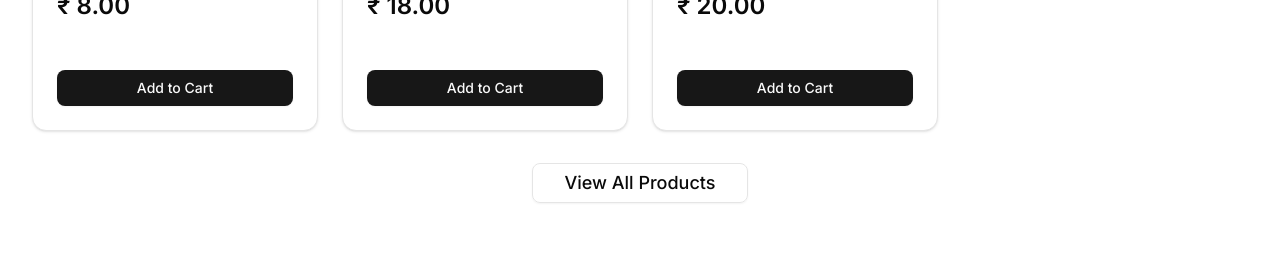
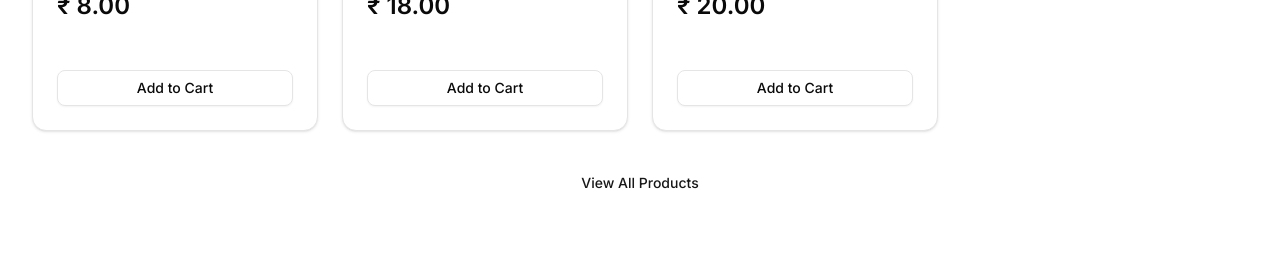
Before and after one commit to ggsingla/bakery-website, a Next.js app: page / in a window 1280 px wide. Shown: the part 1870-2123 px from the top of the page. Built offline with nearby package versions, Linux system fonts and the light colour scheme; a web font is replaced by a local one.

Commit message:
Update button styling and variants

```diff
--- a/app/page.tsx
+++ b/app/page.tsx
@@ -34,7 +34,7 @@ export default function HomePage() {
             premium ingredients.
           </p>
           <Link href="/products" data-aos="fade-up" data-aos-delay="300">
-            <Button size="lg" className="bg-primary hover:bg-primary/90 text-primary-foreground text-lg px-8">
+            <Button size="lg">
               Explore Our Products
               <ArrowRight className="ml-2 h-5 w-5" />
             </Button>
@@ -62,7 +62,7 @@ export default function HomePage() {
 
           <div className="text-center">
             <Link href="/products">
-              <Button variant="outline" size="lg" className="text-lg px-8 bg-transparent">
+              <Button variant="link" size="lg">
                 View All Products
               </Button>
             </Link>
--- a/app/thanks/page.tsx
+++ b/app/thanks/page.tsx
@@ -29,20 +29,11 @@ export default function ThanksPage() {
                 <Link href="/">
                   <Button
                     size="lg"
-                    className="bg-primary text-primary-foreground hover:bg-primary/90 text-lg px-8"
                   >
                     <Home className="mr-2 h-5 w-5" />
                     Back to Home
                   </Button>
                 </Link>
-
-                <div className="pt-4">
-                  <Link href="/products">
-                    <Button variant="outline" size="lg" className="text-lg px-8">
-                      Browse Our Products
-                    </Button>
-                  </Link>
-                </div>
               </div>
             </CardContent>
           </Card>
--- a/components/product-card.tsx
+++ b/components/product-card.tsx
@@ -37,7 +37,8 @@ export function ProductCard({ product, onAddToCart }: ProductCardProps) {
       <CardFooter className="p-6 pt-0">
         <Button
           onClick={() => onAddToCart?.(product)}
-          className="w-full bg-primary hover:bg-primary/90 text-primary-foreground"
+          variant='outline'
+          className="w-full"
         >
           Add to Cart
         </Button>
--- a/components/ui/button.tsx
+++ b/components/ui/button.tsx
@@ -1,38 +1,39 @@
-import * as React from 'react'
-import { Slot } from '@radix-ui/react-slot'
-import { cva, type VariantProps } from 'class-variance-authority'
+import * as React from "react"
+import { Slot } from "@radix-ui/react-slot"
+import { cva, type VariantProps } from "class-variance-authority"
 
-import { cn } from '@/lib/utils'
+import { cn } from "@/lib/utils"
 
 const buttonVariants = cva(
   "inline-flex items-center justify-center gap-2 whitespace-nowrap rounded-md text-sm font-medium transition-all disabled:pointer-events-none disabled:opacity-50 [&_svg]:pointer-events-none [&_svg:not([class*='size-'])]:size-4 shrink-0 [&_svg]:shrink-0 outline-none focus-visible:border-ring focus-visible:ring-ring/50 focus-visible:ring-[3px] aria-invalid:ring-destructive/20 dark:aria-invalid:ring-destructive/40 aria-invalid:border-destructive",
   {
     variants: {
       variant: {
-        default:
-          'bg-primary text-primary-foreground shadow-xs hover:bg-primary/90',
+        default: "bg-primary text-primary-foreground hover:bg-primary/90",
         destructive:
-          'bg-destructive text-white shadow-xs hover:bg-destructive/90 focus-visible:ring-destructive/20 dark:focus-visible:ring-destructive/40 dark:bg-destructive/60',
+          "bg-destructive text-white hover:bg-destructive/90 focus-visible:ring-destructive/20 dark:focus-visible:ring-destructive/40 dark:bg-destructive/60",
         outline:
-          'border bg-background shadow-xs hover:bg-accent hover:text-accent-foreground dark:bg-input/30 dark:border-input dark:hover:bg-input/50',
+          "border bg-background shadow-xs hover:bg-accent hover:text-accent-foreground dark:bg-input/30 dark:border-input dark:hover:bg-input/50",
         secondary:
-          'bg-secondary text-secondary-foreground shadow-xs hover:bg-secondary/80',
+          "bg-secondary text-secondary-foreground hover:bg-secondary/80",
         ghost:
-          'hover:bg-accent hover:text-accent-foreground dark:hover:bg-accent/50',
-        link: 'text-primary underline-offset-4 hover:underline',
+          "hover:bg-accent hover:text-accent-foreground dark:hover:bg-accent/50",
+        link: "text-primary underline-offset-4 hover:underline",
       },
       size: {
-        default: 'h-9 px-4 py-2 has-[>svg]:px-3',
-        sm: 'h-8 rounded-md gap-1.5 px-3 has-[>svg]:px-2.5',
-        lg: 'h-10 rounded-md px-6 has-[>svg]:px-4',
-        icon: 'size-9',
+        default: "h-9 px-4 py-2 has-[>svg]:px-3",
+        sm: "h-8 rounded-md gap-1.5 px-3 has-[>svg]:px-2.5",
+        lg: "h-10 rounded-md px-6 has-[>svg]:px-4",
+        icon: "size-9",
+        "icon-sm": "size-8",
+        "icon-lg": "size-10",
       },
     },
     defaultVariants: {
-      variant: 'default',
-      size: 'default',
+      variant: "default",
+      size: "default",
     },
-  },
+  }
 )
 
 function Button({
@@ -41,11 +42,11 @@ function Button({
   size,
   asChild = false,
   ...props
-}: React.ComponentProps<'button'> &
+}: React.ComponentProps<"button"> &
   VariantProps<typeof buttonVariants> & {
     asChild?: boolean
   }) {
-  const Comp = asChild ? Slot : 'button'
+  const Comp = asChild ? Slot : "button"
 
   return (
     <Comp
```
